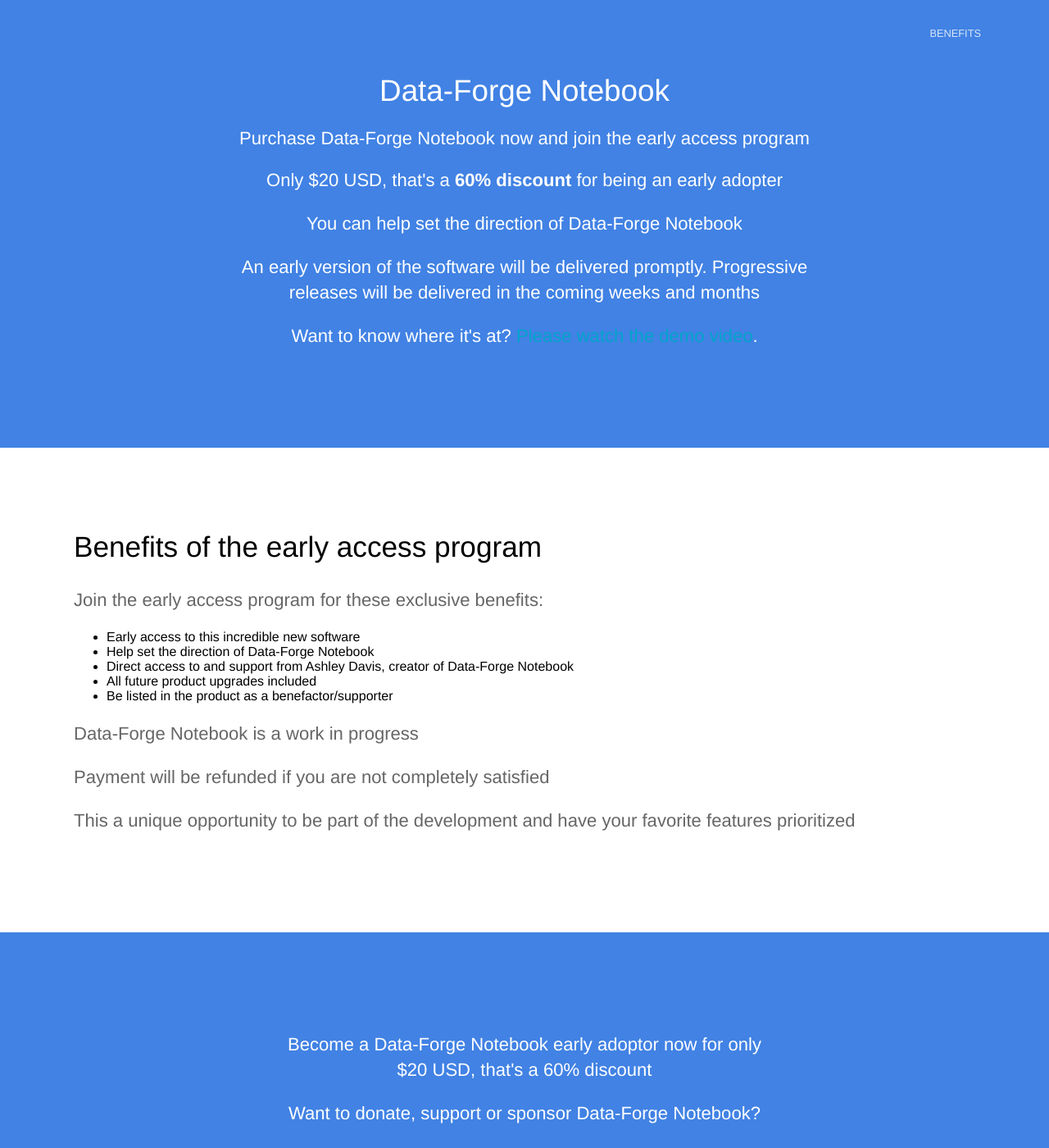
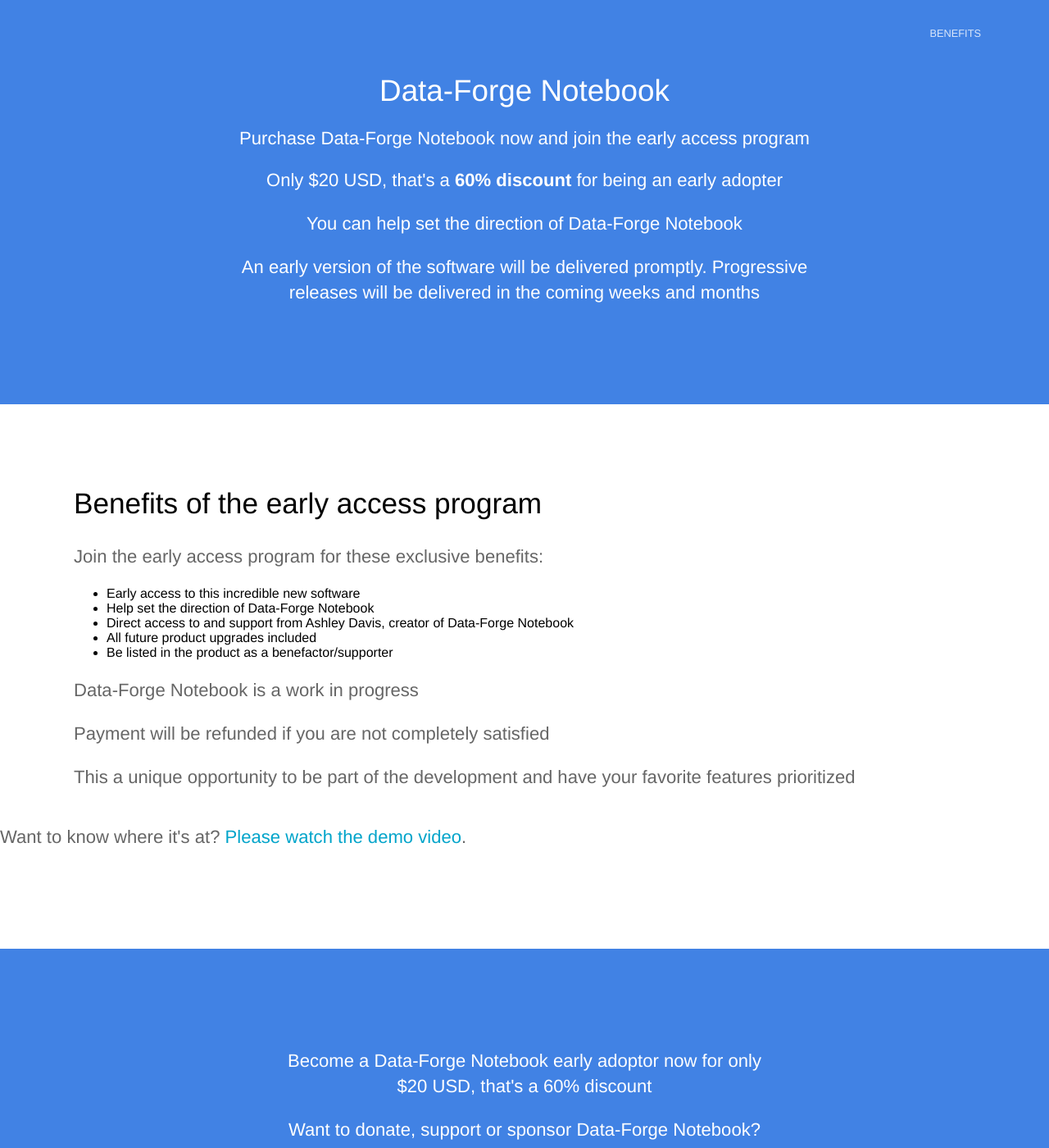
Before and after one commit to ashleydavis/data-forge-notebook-landing-page, a Jekyll site: the page built from product.html, in a window 1280 px wide and 1400 px high. Shown: the whole window at 82% size. Built offline with Jekyll 4.4.1, drawn with Linux system fonts in a browser that asks for light colours; comment, search, counter and statistics services are not loaded; some of the changed lines change nothing that is shown.

Commit message:
Added a link.

```diff
--- a/product.html
+++ b/product.html
@@ -19,8 +19,6 @@
         <p>You can help set the direction of Data-Forge Notebook</p>
 
         <p>An early version of the software will be delivered promptly. Progressive releases will be delivered in the coming weeks and months</p>
-
-        <p>Want to know where it's at? <a href="https://www.youtube.com/watch?v=ibIyveCtgrA">Please watch the demo video</a>.</p>
 
 	</div>
 </section>
@@ -58,6 +56,9 @@
                         <p>This a unique opportunity to be part of the development and have your favorite features prioritized</p>
                     </div>
                 </div>
+
+                <p>Want to know where it's at? <a href="https://www.youtube.com/watch?v=ibIyveCtgrA">Please watch the demo video</a>.</p>
+
             </section>
 
             <!--
```
